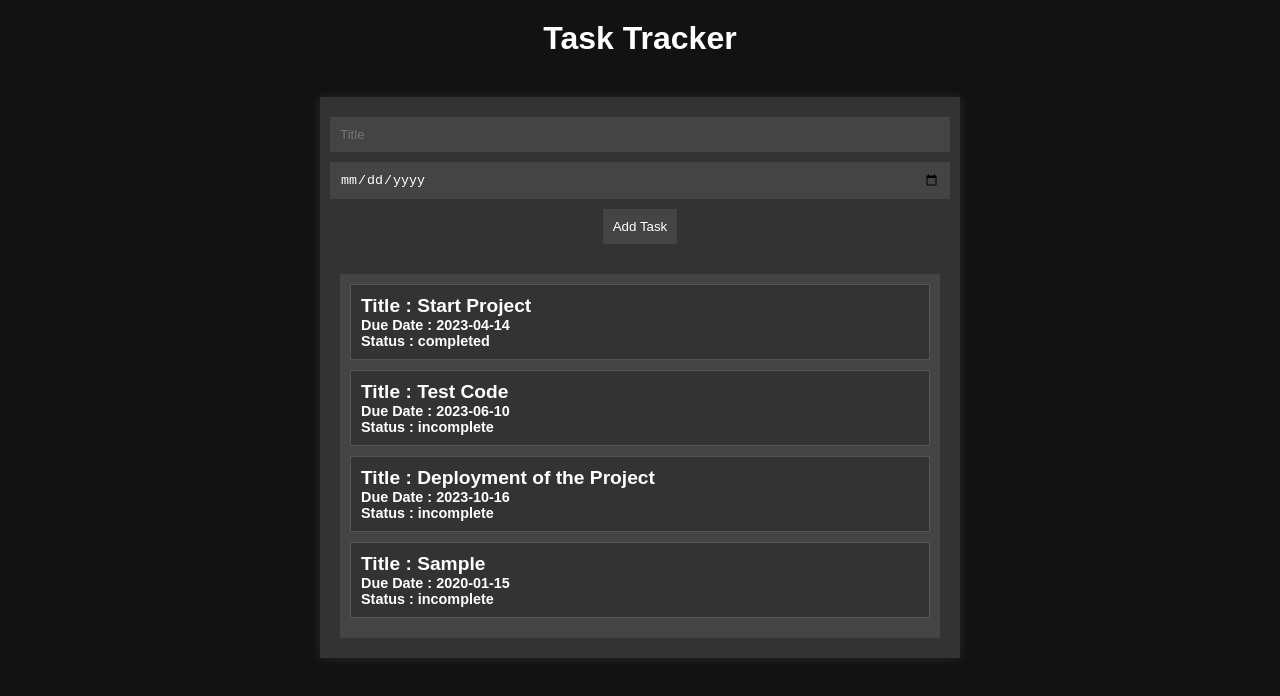
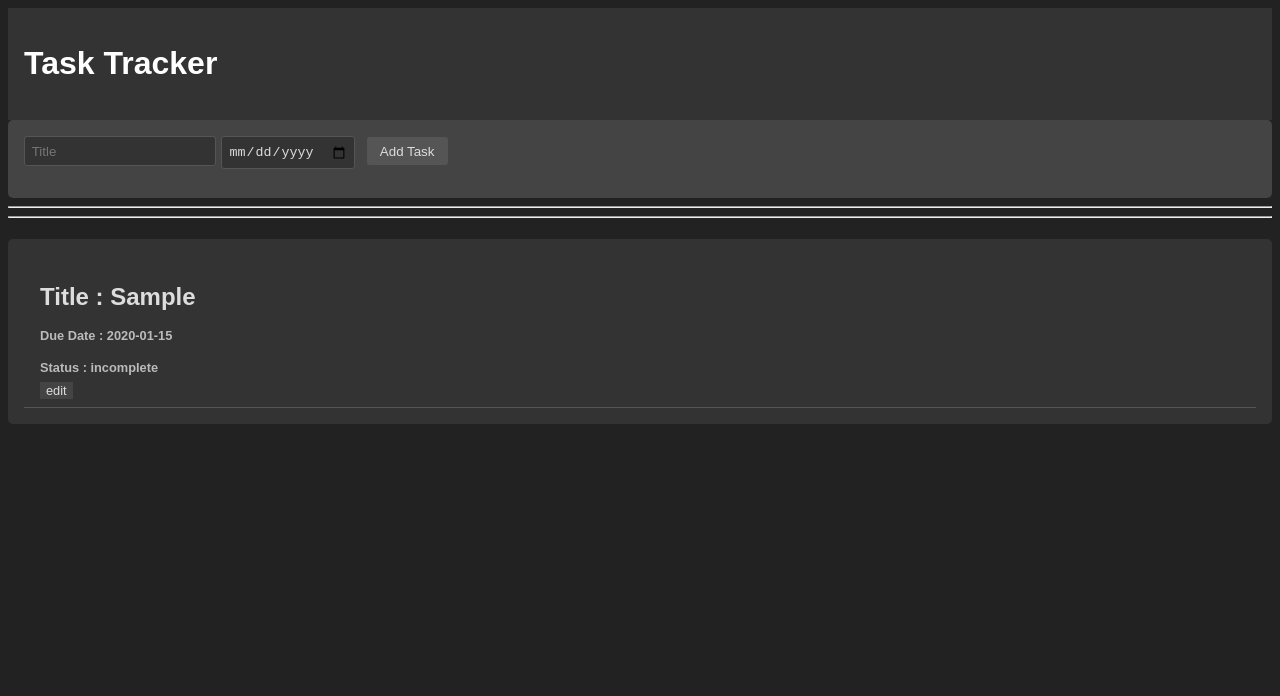
Before and after one commit to ElghaziBrahim/Task-App-Js, a plain HTML site: page index.html in a window 1280 px wide. Both pictures are taken after typing "Sample", "2020-01-15" into the empty fields and a click on the button "Add Task". Drawn offline with Linux system fonts and the light colour scheme.

Commit message:
Feature: Implement task editing functionality

```diff
--- a/index.css
+++ b/index.css
@@ -1,79 +1,74 @@
 body {
-    font-family: Arial, sans-serif;
-    margin: 0;
-    padding: 0;
-    background-color: #121212;
+    background-color: #222;
+    color: #ddd;
+    font-family: sans-serif;
+  }
+
+  header {
+    background-color: #333;
+    padding: 1em;
+  }
+
+  h1 {
     color: #fff;
   }
 
-header {
-    text-align: center;
-    padding: 20px;
+  .task-form,
+  .task-edit-form {
+    background-color: #444;
+    padding: 1em;
+    border-radius: 5px;
   }
 
-h1 {
-    margin: 0;
+  .task-form input,
+  .task-edit-form input,
+  .task-edit-form select {
+    background-color: #333;
+    color: #ddd;
+    border: 1px solid #555;
+    border-radius: 3px;
+    padding: 0.5em;
+    margin-bottom: 1em;
   }
 
-main {
-    max-width: 600px;
-    margin: 20px auto;
-    background-color: #333;
-    padding: 20px;
-    box-shadow: 0 0 10px rgba(255, 255, 255, 0.1);
+  .task-form button,
+  .task-edit-form button {
+    background-color: #555;
+    color: #ddd;
+    border: none;
+    border-radius: 3px;
+    padding: 0.5em 1em;
+    margin: 0 0.5em;
+    cursor: pointer;
   }
 
-.task-form {
-    display: flex;
-    flex-direction: column;
-    align-items: center;
-    margin-bottom: 20px;
+  .tasks {
+    background-color: #333;
+    padding: 1em;
+    border-radius: 5px;
   }
 
-input,
-button {
-    margin-bottom: 10px;
-    padding: 10px;
-    background-color: #333;
-    color: #fff;
-    border: none;
+  .task {
+    border-bottom: 1px solid #555;
+    padding: 0.5em 1em;
   }
 
-input[type="text"],
-input[type="date"] {
-    width: 100%;
-    background-color: #444;
+  .task h2,
+  .task h4 {
+    color: #ddd;
+    margin-bottom: 0.5em;
   }
 
-button {
+  .task h4 {
+    font-size: 0.8em;
+    opacity: 0.8;
+  }
+
+  .editButton {
+    background-color: transparent;
+    border: none;
+    color: #ddd;
+    font-size: 0.8em;
     cursor: pointer;
     background-color: #444;
   }
-
-.tasks {
-    background-color: #444;
-    padding: 10px;
-}
-
-.task {
-    border: 1px solid #555;
-    padding: 10px;
-    margin-bottom: 10px;
-    background-color: #333;
-}
-
-.title,
-.duedate,
-.status {
-    color: #fff;
-    margin: 0;
-}
-
-.title {
-    font-size: 1.2em;
-}
-
-.duedate,
-.status {
-    font-size: 0.9em;
-}
--- a/index.html
+++ b/index.html
@@ -19,9 +19,21 @@
             <input type="date" name="dueDate" id="duedate" placeholder="Due Date">
             <button type="submit" id="submit-button">Add Task</button>
         </form>
+        <hr>
+        <form class="task-edit-form">
+            <input type="text" name="title" id="title" class="titleEdit" placeholder="Title">
+            <input type="date" name="dueDate" id="duedate" class="dueDateEdit" placeholder="Due Date">
+            <label for="status">Status:</label>
 
+            <select name="status" id="status">
+                <option value="incomplete">incomplete</option>
+                <option value="completed">completed</option>
+            </select>
+            <button type="submit" id="submit-button-">save</button>
+        </form>
+        <hr>
+        <h4></h4>
         <div class="tasks">
-
         </div>
     </main>
 
--- a/index.js
+++ b/index.js
@@ -1,56 +1,86 @@
-var tasks_table = [
-    {
-        title: 'Start Project',
-        dueDate: '2023-04-14',
-        status: 'completed'
-    },
-    {
-        title: 'Test Code',
-        dueDate: '2023-06-10',
-        status: 'incomplete'
-    },
-    {
-        title: 'Deployment of the Project',
-        dueDate: '2023-10-16',
-        status: 'incomplete'
-    }
-];
+// Global variables
+var tasks_table = [];
+var id = 0;
+var edit_id;
 
-const tastForm = document.querySelector(".task-form")
-const teskButton = document.querySelector("#submit-button")
-const tasks = document.querySelector(".tasks")
-var titleInput = document.getElementById('title');
-var dueDateInput = document.getElementById('duedate');
+// DOM elements
+const taskForm = document.querySelector(".task-form");
+const taskEditForm = document.querySelector(".task-edit-form");
+const tasks = document.querySelector(".tasks");
+const titleInput = document.getElementById('title');
+const dueDateInput = document.getElementById('duedate');
+const titleEdit = document.querySelector('.titleEdit');
+const dueDateEdit = document.querySelector('.dueDateEdit');
+const statusEdit = document.querySelector('#status');
 
-const RenderTasks = () => {
+// Event listeners
+taskForm.addEventListener('submit', handleTaskFormSubmit);
+taskEditForm.addEventListener('submit', handleTaskEditFormSubmit);
+
+// Initialize forms
+taskEditForm.style.display = 'none';
+
+// Functions
+function renderTasks() {
+    tasks.innerHTML = '';
     for (let task of tasks_table) {
-        let newTask = document.createElement('div');
-        newTask.classList.add('task');
-        newTask.innerHTML = `<h2 class="title">Title : ${task.title} </h2>
-        <h4 class="duedate">Due Date : ${task.dueDate}</h4>
-        <h4 class="status">Status : ${task.status}</h4>`
-        tasks.appendChild(newTask);
+        createTaskElement(task);
     }
 }
 
-RenderTasks()
+function createTaskElement(task) {
+    const newTask = document.createElement('div');
+    newTask.classList.add('task');
+    newTask.innerHTML = `
+        <h2 class="title">Title : ${task.title} </h2>
+        <h4 class="duedate">Due Date : ${task.dueDate}</h4>
+        <h4 class="status">Status : ${task.status}</h4>
+        <button class="editButton" onclick="editTask(${task.id})">edit</button>`;
+    tasks.appendChild(newTask);
+}
 
-tastForm.addEventListener('submit', (e) => {
-    e.preventDefault()
-    let newTaskForm = {
+function editTask(id) {
+    let buttonId = id;
+    let taskNow = tasks_table.filter((t) => t.id == buttonId);
+
+    dueDateEdit.value = taskNow[0].dueDate;
+    titleEdit.value = taskNow[0].title;
+    const index = tasks_table.findIndex(t => t.id === buttonId);
+    edit_id = buttonId;
+    if (index !== -1) {
+        tasks_table.splice(index, 1);
+    }
+    taskEditForm.style.display = 'block';
+    taskForm.style.display = 'none';
+}
+
+function handleTaskFormSubmit(e) {
+    e.preventDefault();
+    const newTaskForm = {
+        id: ++id,
         title: titleInput.value,
         dueDate: dueDateInput.value,
         status: 'incomplete'
-    }
-    console.log(newTaskForm)
-    tasks_table.push(newTaskForm)
-    console.log(tasks_table)
-    let newTaskElement = document.createElement('div');
-    newTaskElement.classList.add('task');
-    newTaskElement.innerHTML = `<h2 class="title">Title : ${newTaskForm.title} </h2>
-    <h4 class="duedate">Due Date : ${newTaskForm.dueDate}</h4>
-    <h4 class="status">Status : ${newTaskForm.status}</h4>`
-    tasks.appendChild(newTaskElement);
-    titleInput.value = ""
-    dueDateInput.value = ""
-})
+    };
+    tasks_table.push(newTaskForm);
+    renderTasks();
+    titleInput.value = "";
+    dueDateInput.value = "";
+}
+
+function handleTaskEditFormSubmit(e) {
+    e.preventDefault();
+    const newTaskForm = {
+        id: edit_id,
+        title: titleEdit.value,
+        dueDate: dueDateEdit.value,
+        status: statusEdit.value
+    };
+    tasks_table.push(newTaskForm);
+    renderTasks();
+    taskEditForm.style.display = 'none';
+    taskForm.style.display = 'block';
+}
+
+// Initial rendering
+renderTasks();
```
Also changed, not shown: 1 other file. Lines whose indentation alone changed are shown as unchanged.
